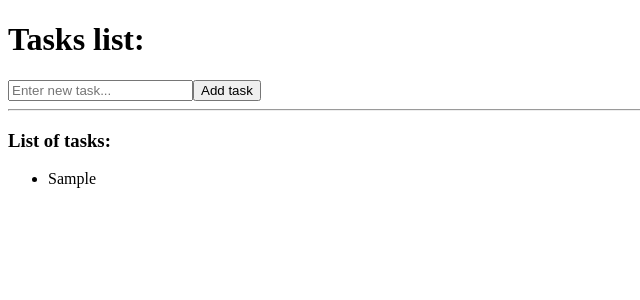
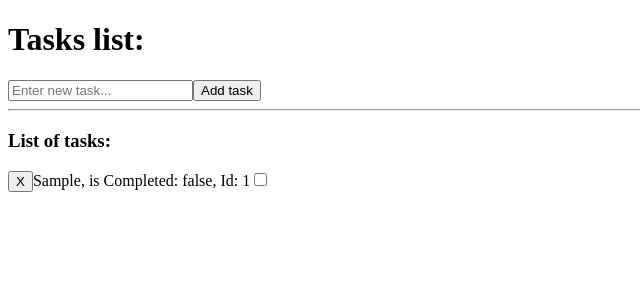
Before and after one commit to davidhelo/tasks_app, a React (Create React App) app: page / in a window 1280 px wide. Both pictures are taken after typing "Sample" into the empty fields and a click on the button "Add task". Shown: the top 300 px of the page, without its empty margins (0-640 px from the left). Built offline with nearby package versions, Linux system fonts and the light colour scheme.

Commit message:
Feat: Mark as done and Delete features added

```diff
--- a/src/App.js
+++ b/src/App.js
@@ -6,12 +6,15 @@ class App extends React.Component {
     super(props);
     this.state = {
       text: '',
-      tasks: []
+      tasks: [], // tasks: [ { taskText: '', taskCompleted: false, taskId: 0 }, ... ]
+      currentId: 0
     }
 
     this.onClick = this.onClick.bind(this);
     this.onChange = this.onChange.bind(this);
     this.onKeyDown = this.onKeyDown.bind(this);
+    this.toggleTask = this.toggleTask.bind(this);
+    this.delTask = this.delTask.bind(this);
   }
 
   onKeyDown(k) {
@@ -20,9 +23,9 @@ class App extends React.Component {
     }
   }
 
-  onChange(e) {
+  onChange(event) {
     this.setState({
-      text: e.target.value
+      text: event.target.value
     })
   }
 
@@ -32,9 +35,32 @@ class App extends React.Component {
       return undefined;
     }
     this.setState((currentState)  => ({
-          tasks: [...currentState.tasks, currentState.text],
-          text: ''
+          text: '',
+          tasks: [...currentState.tasks, {taskText: currentState.text, taskCompleted: false, taskId: currentState.currentId+1}],
+          currentId: currentState.currentId + 1
         })
+    );
+  }
+
+  toggleTask(Id) {
+    let tasksList = this.state.tasks;
+    let taskIndexToToggle = tasksList.findIndex(task => task.taskId === Id);
+    tasksList[taskIndexToToggle].taskCompleted = !tasksList[taskIndexToToggle].taskCompleted;
+
+    this.setState((currentState)  => ({
+        tasks: tasksList
+      })
+    );
+  }
+
+  delTask(Id) {
+    let tasksList = this.state.tasks;
+    let taskIndexToDelete = tasksList.findIndex(task => task.taskId === Id);
+    tasksList.splice(taskIndexToDelete, 1);
+
+    this.setState((currentState)  => ({
+        tasks: tasksList
+      })
     );
   }
 
@@ -57,7 +83,7 @@ class App extends React.Component {
             onClick={this.onClick}
             >Add task</button>
         <hr></hr>
-        <Overview tasks={this.state.tasks} />
+        <Overview tasks={this.state.tasks} toggleTask={this.toggleTask} delTask={this.delTask} />
       </div>
     );
   }
--- a/src/Overview.js
+++ b/src/Overview.js
@@ -1,8 +1,27 @@
+
+
+
 function Overview(props) {
+
+  let tasksList = props.tasks.map(item =>
+  <div>
+    <button type="button" onClick={() => props.delTask(item.taskId)}> X </button>
+    <label for={"taskCheck" + item.taskId}>{item.taskText}, is Completed: {item.taskCompleted ? 'true' : 'false'}, Id: {item.taskId}</label>
+    <input type="checkbox"
+            id={"taskCheck" + item.taskId}
+            name={"taskCheck" + item.taskId}
+            value={item.taskId}
+            onChange={() => props.toggleTask(item.taskId)}
+          ></input>
+  </div>
+  );
+
     return (
       <div>
           <h3>List of tasks:</h3>
-          <ul>{props.tasks.map(item => <li>{item}</li>)}</ul>
+          <div>
+            {tasksList}
+          </div>
       </div>
     );
   }
--- /dev/null
+++ b/src/index.css
@@ -0,0 +1,13 @@
+body {
+  margin: 0;
+  font-family: -apple-system, BlinkMacSystemFont, 'Segoe UI', 'Roboto', 'Oxygen',
+    'Ubuntu', 'Cantarell', 'Fira Sans', 'Droid Sans', 'Helvetica Neue',
+    sans-serif;
+  -webkit-font-smoothing: antialiased;
+  -moz-osx-font-smoothing: grayscale;
+}
+
+code {
+  font-family: source-code-pro, Menlo, Monaco, Consolas, 'Courier New',
+    monospace;
+}
```
Also changed, not shown: src/App.css (added, +38 -0 lines).
